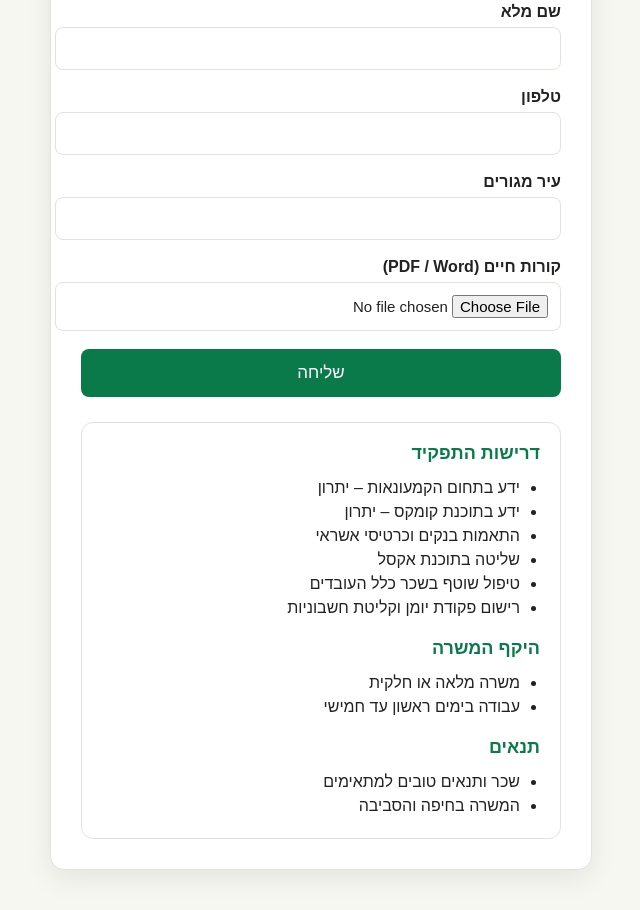
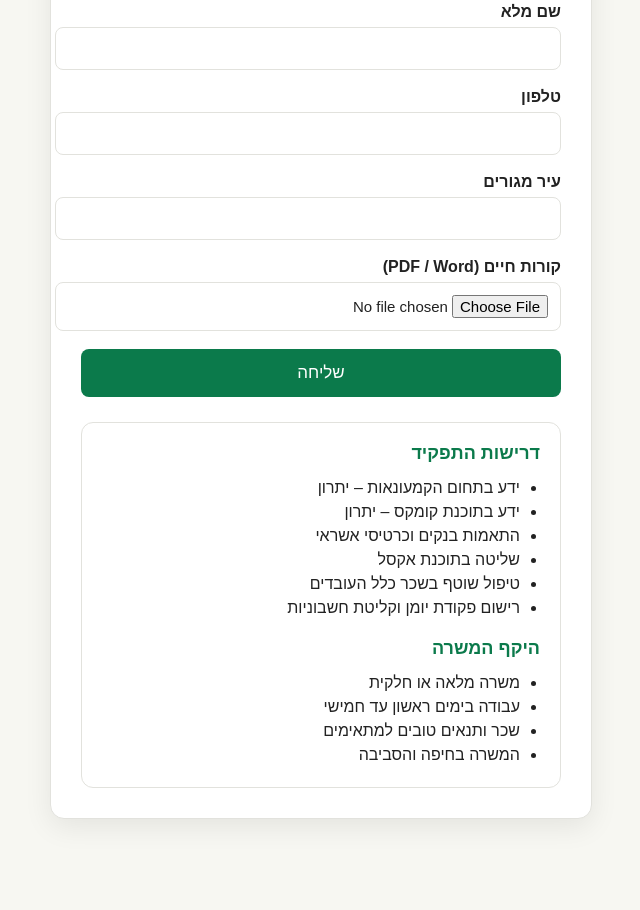
Before and after one commit to 1dotstudio/DallalMarket_job, a plain HTML site: page index.html in a window 1280 px wide. Shown: the part 224-1134 px from the top of the page, without its empty margins (319-959 px from the left). After the commit the page ends 1083 px from the top, so only its background shows below. Drawn offline with Linux system fonts and the light colour scheme.

Commit message:
Remove conditions heading from index.html

```diff
--- a/index.html
+++ b/index.html
@@ -122,7 +122,6 @@
         <li>עבודה בימים ראשון עד חמישי</li>
       </ul>
 
-      <h2 style="font-size:18px;margin:18px 0 12px;color:var(--green);">תנאים</h2>
       <ul style="margin:0;padding-right:20px;line-height:1.5;">
         <li>שכר ותנאים טובים למתאימים</li>
         <li>המשרה בחיפה והסביבה</li>
```
